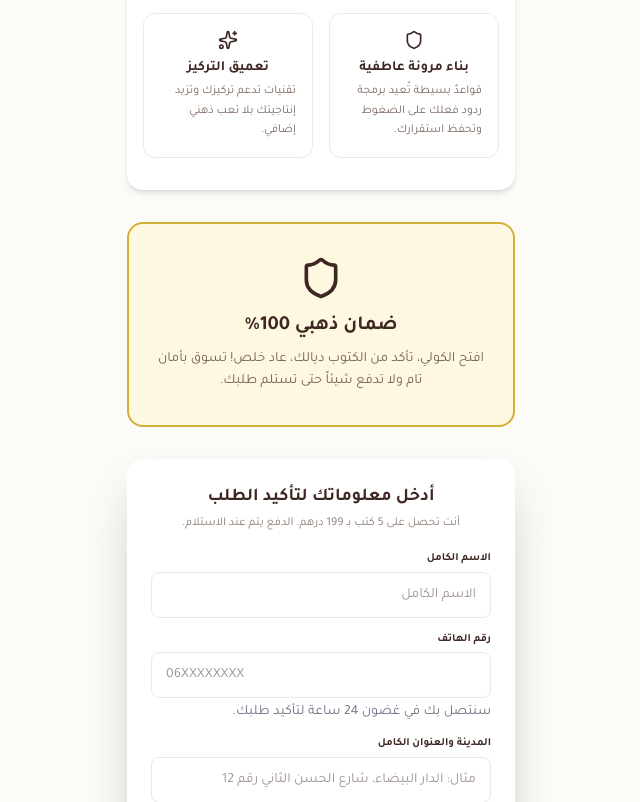
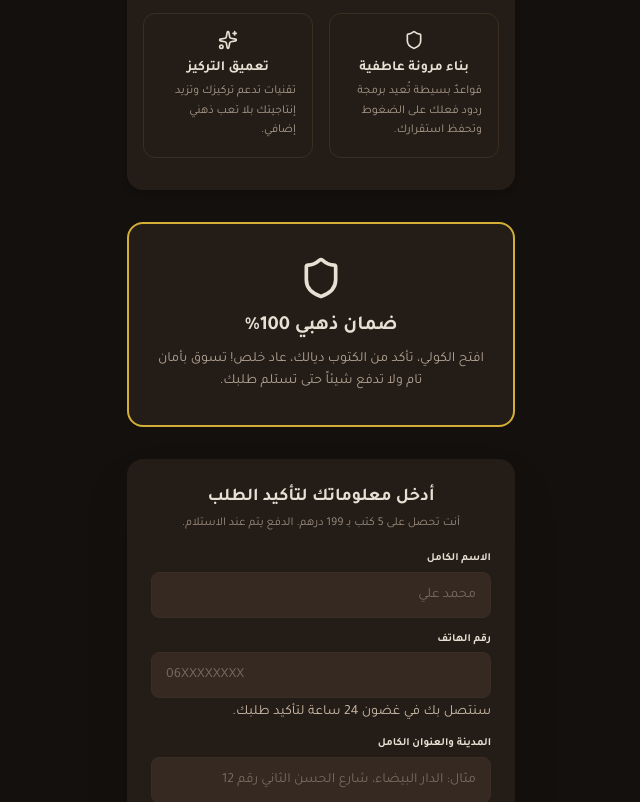
Before and after one commit to lhassan-oubihi-eng/dar-al-wiraqa-landing, a Next.js app: page / in a window 1280 px wide. Shown: the part 962-1764 px from the top of the page, without its empty margins (319-959 px from the left). Built offline with nearby package versions, Linux system fonts and the light colour scheme.

Commit message:
feat: dark premium theme + /thank-you route with ad conversion firing

```diff
--- a/src/app/globals.css
+++ b/src/app/globals.css
@@ -3,17 +3,19 @@
 
 @theme inline {
   --font-sans: "Tajawal", ui-serif, system-ui, sans-serif;
-  --color-paper: #fdfbf7;
-  --color-ink: #3e2723;
-  --color-ink-light: #5d4538;
-  --color-gold: #d4af37;
-  --color-gold-light: #f3e6b3;
-  --color-gold-soft: #fff8e1;
-  --color-border: #eaeaea;
-  --color-urgent: #fff3e0;
-  --color-urgent-text: #9a3412;
+  --color-paper: #14100D;
+  --color-card: #241D17;
+  --color-ink: #E8E0D4;
+  --color-ink-light: #CDBB9C;
+  --color-gold: #D4AF37;
+  --color-gold-light: #F3E6C4;
+  --color-gold-soft: #241D17;
+  --color-border: #3A2E22;
+  --color-urgent: #D4AF37;
+  --color-urgent-text: #3E2723;
   --color-success: #15803d;
-  --color-accent: #d4af37;
+  --color-accent: #D4AF37;
+  --color-input: #352922;
 }
 
 body {
--- a/src/app/page.tsx
+++ b/src/app/page.tsx
@@ -67,7 +67,7 @@ export default function Home() {
       />
 
       {/* Site footer */}
-      <footer className="text-center py-4 text-[11px] text-[#5d4538]/70 border-t border-[#eaeaea] mt-6">
+      <footer className="text-center py-4 text-[11px] text-[#cdbba9]/70 border-t border-[#3A2E22] mt-6">
         {psychologyPack.footer.copyright}
       </footer>
     </>
--- a/src/components/CheckoutSection.tsx
+++ b/src/components/CheckoutSection.tsx
@@ -37,7 +37,6 @@ export function CheckoutSection({ pack }: CheckoutSectionProps) {
 
     setIsSubmitting(true);
 
-    // Prepare payload from central config
     const books = pack.books
       .map(
         (b, i) =>
@@ -59,19 +58,15 @@ export function CheckoutSection({ pack }: CheckoutSectionProps) {
     };
 
     try {
-      // Placeholder async — swap the URL for your real backend/API endpoint
       await new Promise((resolve) => setTimeout(resolve, 800));
       await fetch("/api/order", {
         method: "POST",
         headers: { "Content-Type": "application/json" },
         body: JSON.stringify(payload),
       }).catch(() => {
-        // Gracefully handle when /api/order is not present (e.g. static export)
         console.log("Order payload:", payload);
       });
 
-      // Redirect to the confirmation page so ad-tracking pixels
-      // (FB / TikTok / GA) fire on a fresh page load, not an alert/modal.
       window.location.href = "/thank-you";
     } catch {
       setError("حدث خطأ ما. يرجى المحاولة مرة أخرى.");
@@ -83,17 +78,17 @@ export function CheckoutSection({ pack }: CheckoutSectionProps) {
   return (
     <section
       id="orderForm"
-      className="mx-4 my-8 rounded-2xl bg-white shadow-2xl p-6"
+      className="mx-4 my-8 rounded-2xl bg-[#241D17] shadow-2xl p-6"
     >
-      <h2 className="font-bold text-center text-lg text-[#3e2723] mb-1">
+      <h2 className="font-bold text-center text-lg text-[#e8e0d4] mb-1">
         {pack.checkout.title}
       </h2>
-      <p className="text-center text-xs text-[#5d4538]/70 mb-5">
+      <p className="text-center text-xs text-[#cdbba9]/70 mb-5">
         {pack.checkout.subtitle}
       </p>
 
       {error && (
-        <div className="mb-3 text-center text-[11px] text-red-700 bg-red-50 border border-red-200 rounded-lg py-1.5">
+        <div className="mb-3 text-center text-[11px] text-red-200 bg-[#7f1d1d]/20 border border-[#7f1d1d]/30 rounded-lg py-1.5">
           {error}
         </div>
       )}
@@ -101,7 +96,7 @@ export function CheckoutSection({ pack }: CheckoutSectionProps) {
       <form onSubmit={handleOrderSubmit} className="space-y-3.5">
         <div>
           <label
-            className="block text-[11px] font-bold text-[#3e2723] mb-1"
+            className="block text-[11px] font-bold text-[#e8e0d4] mb-1"
             htmlFor="name"
           >
             الاسم الكامل
@@ -112,8 +107,8 @@ export function CheckoutSection({ pack }: CheckoutSectionProps) {
             type="text"
             value={form.name}
             onChange={handleChange}
-            className="w-full px-3.5 py-3 rounded-lg border border-[#eaeaea] text-sm text-[#3e2723] focus:outline-none focus:border-[#d4af37] focus:ring-1 focus:ring-[#d4af37]"
-            placeholder="الاسم الكامل"
+            className="w-full px-3.5 py-3 rounded-lg border border-[#3A2E22] bg-[#352922] text-sm text-[#e8e0d4] placeholder-[#cdbba9]/45 focus:outline-none focus:border-[#d4af37] focus:ring-1 focus:ring-[#d4af37]"
+            placeholder="محمد علي"
             required
             autoComplete="name"
           />
@@ -121,7 +116,7 @@ export function CheckoutSection({ pack }: CheckoutSectionProps) {
 
         <div>
           <label
-            className="block text-[11px] font-bold text-[#3e2723] mb-1"
+            className="block text-[11px] font-bold text-[#e8e0d4] mb-1"
             htmlFor="phone"
           >
             رقم الهاتف
@@ -132,20 +127,20 @@ export function CheckoutSection({ pack }: CheckoutSectionProps) {
             type="tel"
             value={form.phone}
             onChange={handleChange}
-            className="w-full px-3.5 py-3 rounded-lg border border-[#eaeaea] text-sm text-[#3e2723] focus:outline-none focus:border-[#d4af37] focus:ring-1 focus:ring-[#d4af37]"
+            className="w-full px-3.5 py-3 rounded-lg border border-[#3A2E22] bg-[#352922] text-sm text-[#e8e0d4] placeholder-[#cdbba9]/45 focus:outline-none focus:border-[#d4af37] focus:ring-1 focus:ring-[#d4af37]"
             placeholder="06XXXXXXXX"
             inputMode="numeric"
             required
-             autoComplete="tel"
-           />
-           <p className="text-sm text-gray-500 text-right mt-1">
-             سنتصل بك في غضون 24 ساعة لتأكيد طلبك.
-           </p>
-         </div>
+            autoComplete="tel"
+          />
+          <p className="text-sm text-[#cdbba9] text-right mt-1">
+            سنتصل بك في غضون 24 ساعة لتأكيد طلبك.
+          </p>
+        </div>
 
         <div>
           <label
-            className="block text-[11px] font-bold text-[#3e2723] mb-1"
+            className="block text-[11px] font-bold text-[#e8e0d4] mb-1"
             htmlFor="address"
           >
             المدينة والعنوان الكامل
@@ -156,7 +151,7 @@ export function CheckoutSection({ pack }: CheckoutSectionProps) {
             type="text"
             value={form.address}
             onChange={handleChange}
-            className="w-full px-3.5 py-3 rounded-lg border border-[#eaeaea] text-sm text-[#3e2723] focus:outline-none focus:border-[#d4af37] focus:ring-1 focus:ring-[#d4af37]"
+            className="w-full px-3.5 py-3 rounded-lg border border-[#3A2E22] bg-[#352922] text-sm text-[#e8e0d4] placeholder-[#cdbba9]/45 focus:outline-none focus:border-[#d4af37] focus:ring-1 focus:ring-[#d4af37]"
             placeholder="مثال: الدار البيضاء، شارع الحسن الثاني رقم 12"
             required
             autoComplete="street-address"
@@ -166,7 +161,7 @@ export function CheckoutSection({ pack }: CheckoutSectionProps) {
         <button
           type="submit"
           disabled={isSubmitting}
-          className="w-full py-3.5 px-4 rounded-xl font-extrabold text-lg flex items-center justify-center gap-2 bg-[#d4af37] text-[#3e2723] transition-all duration-200 hover:scale-[1.02] active:scale-[0.98]"
+          className="w-full py-3.5 px-4 rounded-xl font-extrabold text-sm text-[#3e2723] bg-[#d4af37] transition-all duration-200 hover:scale-[1.02] active:scale-[0.98]"
           style={{ opacity: isSubmitting ? 0.7 : 1 }}
         >
           {isSubmitting ? (
--- a/src/components/GuaranteeSection.tsx
+++ b/src/components/GuaranteeSection.tsx
@@ -10,13 +10,13 @@ export function GuaranteeSection({ guarantee }: GuaranteeSectionProps) {
   return (
     <section
       className="mx-4 my-8 rounded-2xl border-2 border-[#d4af37] text-center py-8 px-6"
-      style={{ background: "#FFF8E1" }}
+      style={{ background: "#241D17" }}
     >
-      <div className="flex justify-center mb-3 text-[#3e2723]">
+      <div className="flex justify-center mb-3 text-[#e8e0d4]">
         <Shield size={44} />
       </div>
-      <h2 className="font-bold text-xl text-[#3e2723] mb-2">{guarantee.title}</h2>
-      <p className="text-sm text-[#5d4538]/85 leading-relaxed max-w-md mx-auto">
+      <h2 className="font-bold text-xl text-[#e8e0d4] mb-2">{guarantee.title}</h2>
+      <p className="text-sm text-[#cdbba9]/85 leading-relaxed max-w-md mx-auto">
         {guarantee.copy}
       </p>
     </section>
--- a/src/components/HeroSection.tsx
+++ b/src/components/HeroSection.tsx
@@ -26,12 +26,12 @@ export function HeroSection({
   return (
     <section className="px-4 pt-4 pb-8" id="hero">
       {/* Headline */}
-      <h1 className="text-2xl md:text-3xl font-extrabold text-[#3e2723] leading-tight mb-1 text-center">
+      <h1 className="text-2xl md:text-3xl font-extrabold text-[#e8e0d4] leading-tight mb-1 text-center">
         {headline}
       </h1>
 
       {/* Subheadline */}
-      <p className="text-sm text-[#5d4538]/80 mb-6 text-center">{subheadline}</p>
+      <p className="text-sm text-[#cdbba9]/80 mb-6 text-center">{subheadline}</p>
 
       {/* Product Image (3D stacked book mockup) */}
       <div className="relative mx-auto w-52 h-60 mb-6 flex items-end justify-center">
@@ -53,13 +53,13 @@ export function HeroSection({
                   transform: `rotate(${rotation}deg) translateX(${offset}px)`,
                   zIndex: books.length - index,
                   boxShadow: "0 14px 30px rgba(0,0,0,0.22)",
-                  border: isGift ? "1px solid #b8860b" : "1px solid rgba(0,0,0,0.08)",
+                  border: isGift ? "1px solid #b8860b" : "1px solid rgba(212,175,55,.4)",
                 }}
               >
                 <div className="w-full h-full flex items-center justify-center p-1">
                   <BookOpen
                     size={14}
-                    className={isGift ? "text-[#3e2723]" : "text-white/80"}
+                    className={isGift ? "text-[#3e2723]" : "text-white/70"}
                   />
                 </div>
                 {isGift && (
@@ -78,10 +78,10 @@ export function HeroSection({
 
       {/* Price Anchor Module */}
       <div className="flex items-center justify-center gap-3 mb-4 flex-wrap">
-        <del className="text-sm text-[#5d4538]/50 line-through">
+        <del className="text-sm text-[#cdbba9]/50 line-through">
           {originalPrice} درهم
         </del>
-        <span className="text-3xl font-extrabold text-[#3e2723] leading-none">
+        <span className="text-3xl font-extrabold text-[#e8e0d4] leading-none">
           {price} درهم
         </span>
       </div>
--- a/src/components/ValuePropSection.tsx
+++ b/src/components/ValuePropSection.tsx
@@ -18,21 +18,21 @@ interface ValuePropSectionProps {
 
 export function ValuePropSection({ title, benefits }: ValuePropSectionProps) {
   return (
-    <section className="px-4 py-8 bg-white rounded-2xl shadow-md mx-4 mb-8" dir="rtl">
-      <h2 className="text-center font-bold text-lg text-[#3e2723] mb-6">{title}</h2>
+    <section className="px-4 py-8 bg-[#241D17] rounded-2xl shadow-md mx-4 mb-8" dir="rtl">
+      <h2 className="text-center font-bold text-lg text-[#e8e0d4] mb-6">{title}</h2>
       <div className="grid grid-cols-1 sm:grid-cols-2 gap-4 max-w-3xl mx-auto">
         {benefits.map((benefit, index) => (
           <div
             key={index}
-              className="border border-[#eaeaea] rounded-xl p-4 text-center transition-all duration-200 hover:shadow-lg hover:-translate-y-1"
+            className="border border-[#3A2E22] rounded-xl p-4 text-center transition-all duration-200 hover:shadow-lg hover:-translate-y-1"
           >
-              <div className="flex justify-center mb-2 text-[#3e2723]">
-                <span className="text-[#3e2723]">
+            <div className="flex justify-center mb-2 text-[#e8e0d4]">
+              <span className="text-[#e8e0d4]">
                 {ICON_MAP[benefit.icon] || <Brain size={20} />}
               </span>
             </div>
-            <h3 className="font-bold text-sm text-[#3e2723] mb-1">{benefit.title}</h3>
-            <p className="text-xs text-[#5d4538]/80 leading-relaxed text-right">
+            <h3 className="font-bold text-sm text-[#e8e0d4] mb-1">{benefit.title}</h3>
+            <p className="text-xs text-[#cdbba9]/80 leading-relaxed text-right">
               {benefit.description}
             </p>
           </div>
```
Also changed, not shown: src/app/thank-you/page.tsx (added, +112 -0 lines). Lines whose indentation alone changed are shown as unchanged.
